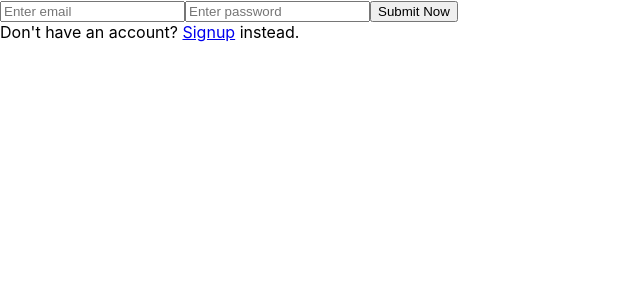
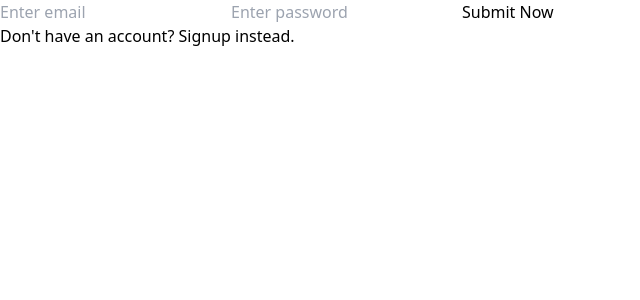
Before and after one commit to Nikamsamiksha/Skill-Check, a React (Create React App) app: page /login in a window 1280 px wide. Shown: the top 300 px of the page, without its empty margins (0-640 px from the left). Built offline with nearby package versions, Linux system fonts and the light colour scheme; no server answers.

Commit message:
chore: Installed tailwindcss for project

```diff
--- a/package.json
+++ b/package.json
@@ -36,5 +36,8 @@
       "last 1 firefox version",
       "last 1 safari version"
     ]
+  },
+  "devDependencies": {
+    "tailwindcss": "^3.4.10"
   }
 }
--- a/src/index.css
+++ b/src/index.css
@@ -1,13 +1,3 @@
-body {
-  margin: 0;
-  font-family: -apple-system, BlinkMacSystemFont, 'Segoe UI', 'Roboto', 'Oxygen',
-    'Ubuntu', 'Cantarell', 'Fira Sans', 'Droid Sans', 'Helvetica Neue',
-    sans-serif;
-  -webkit-font-smoothing: antialiased;
-  -moz-osx-font-smoothing: grayscale;
-}
-
-code {
-  font-family: source-code-pro, Menlo, Monaco, Consolas, 'Courier New',
-    monospace;
-}
+@tailwind base;
+@tailwind components;
+@tailwind utilities;
--- /dev/null
+++ b/tailwind.config.js
@@ -0,0 +1,8 @@
+/** @type {import('tailwindcss').Config} */
+module.exports = {
+  content: ["./src/**/*.{html,js}"],
+  theme: {
+    extend: {},
+  },
+  plugins: [],
+}
```
Also changed, not shown: 1 other file (tests, documents, lock files or other folders).
